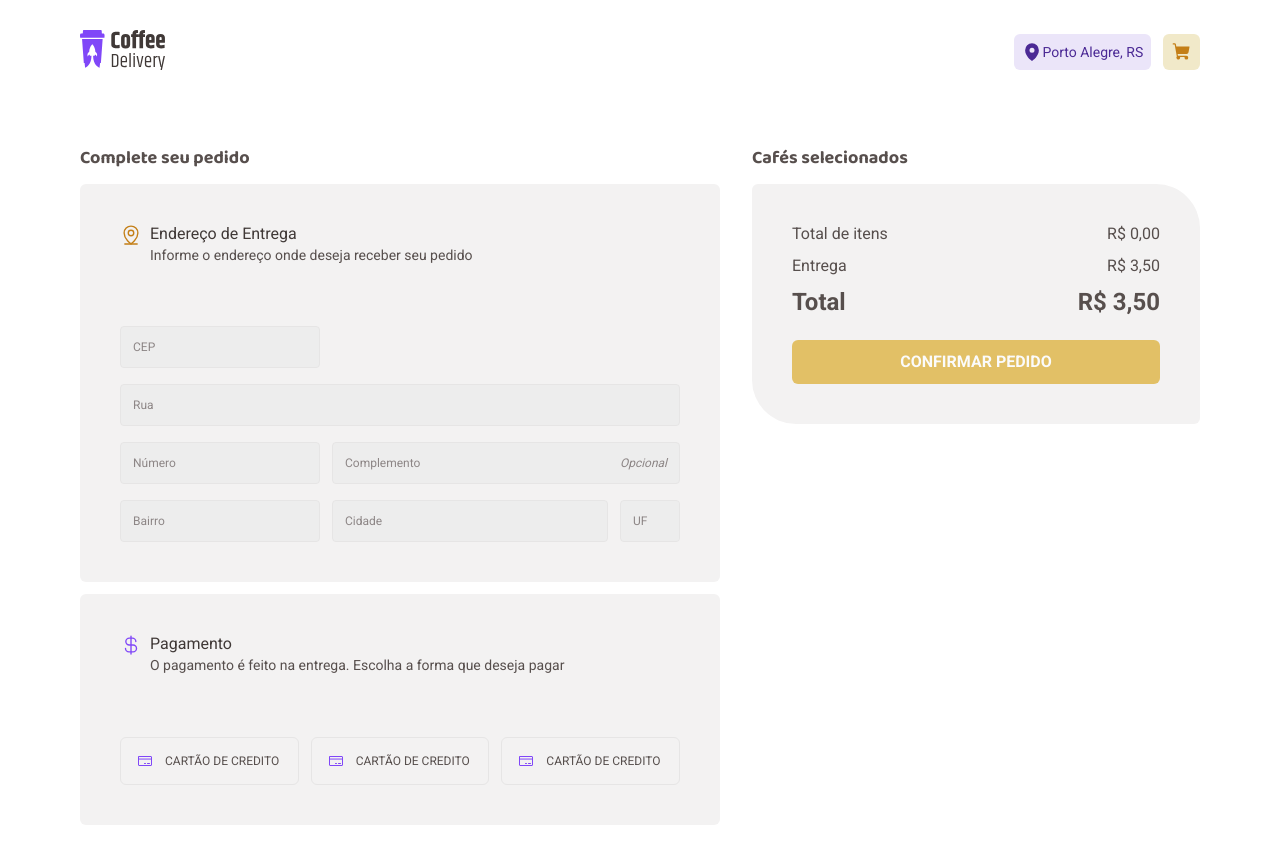
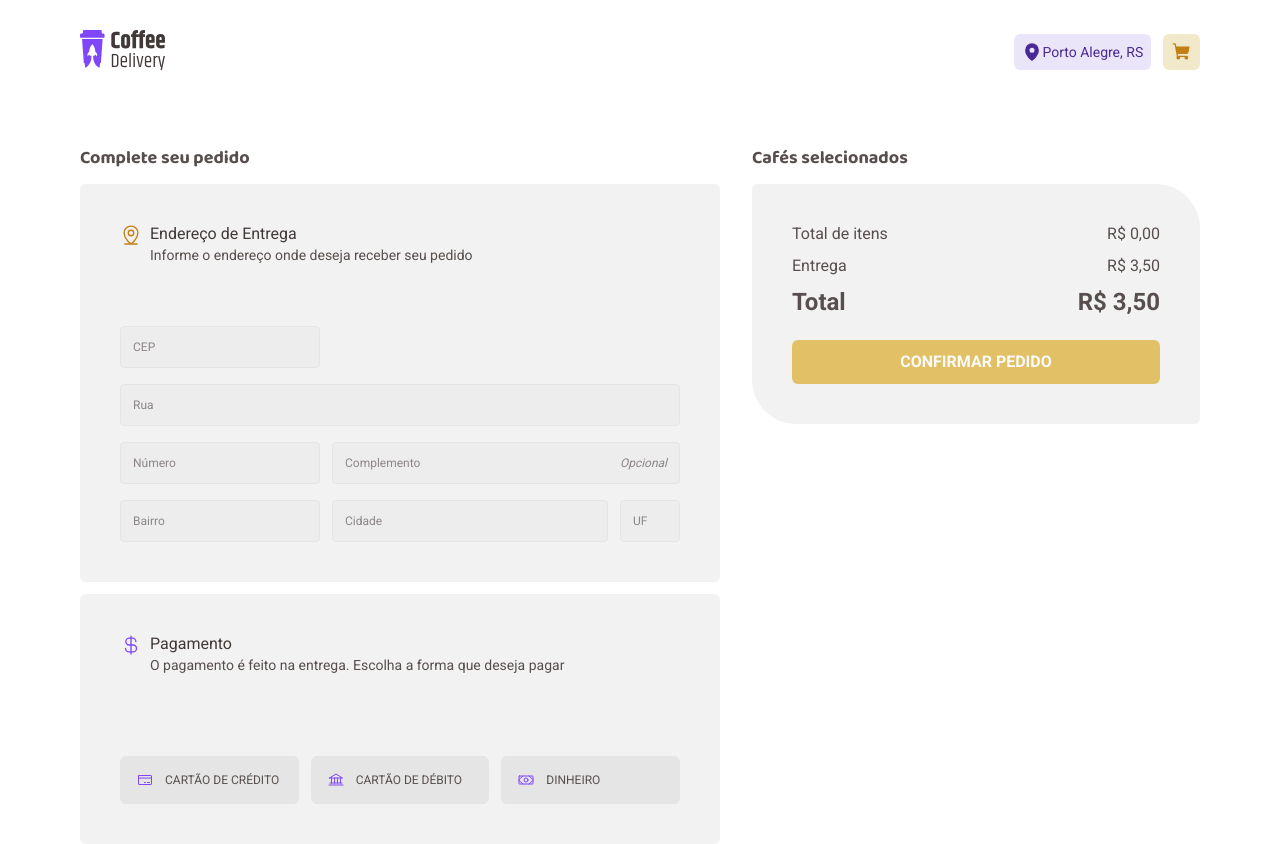
Before and after one commit to manuncorrea/coffe-delivery, a React (Vite) app: page /checkout in a window 1280 px wide. Built offline with nearby package versions, Linux system fonts and the light colour scheme.

Commit message:
configurnado metodo de pagemento

```diff
--- a/src/pages/Checkout/components/CheckoutForm/CheckoutPaymentOptions.tsx
+++ b/src/pages/Checkout/components/CheckoutForm/CheckoutPaymentOptions.tsx
@@ -1,12 +1,45 @@
+import { Bank, CreditCard, Money } from 'phosphor-react'
+import { useFormContext } from 'react-hook-form'
 import { CheckoutPayment } from '../CheckoutPayment'
 import { CheckoutPaymentOptionsContainer } from './styles'
 
+export const paymentMethods = {
+  credit: {
+    label: 'Cartão de crédito',
+    icon: <CreditCard size={16} />,
+  },
+  debit: {
+    label: 'Cartão de débito',
+    icon: <Bank size={16} />,
+  },
+  money: {
+    label: 'Dinheiro',
+    icon: <Money size={16} />,
+  },
+}
+
 export function CheckoutPaymentOptions() {
+  const {
+    register,
+    formState: { errors },
+  } = useFormContext()
+
+  const paymentMethodError = errors?.paymentMethod?.message as unknown as string
+
   return (
     <CheckoutPaymentOptionsContainer>
-      <CheckoutPayment />
-      <CheckoutPayment />
-      <CheckoutPayment />
+      {Object.entries(paymentMethods).map(([key, { label, icon }]) => (
+        <CheckoutPayment
+          key={label}
+          id={key}
+          icon={icon}
+          label={label}
+          value={key}
+          {...register('paymentMethod')}
+        />
+      ))}
+
+      {paymentMethodError && <p>{paymentMethodError}</p>}
     </CheckoutPaymentOptionsContainer>
   )
 }
--- a/src/pages/Checkout/components/CheckoutForm/styles.ts
+++ b/src/pages/Checkout/components/CheckoutForm/styles.ts
@@ -80,6 +80,11 @@ export const CheckoutAddressFormContainer = styled.div`
 
 export const CheckoutPaymentOptionsContainer = styled.div`
   display: grid;
-  grid-template-columns: 1fr 1fr 1fr;
+  grid-template-columns: repeat(3, 1fr);
   gap: 0.75rem;
+
+  > p {
+    grid-column: span 3;
+    color: ${(props) => props.theme['base-error']};
+  }
 `
--- a/src/pages/Checkout/components/CheckoutPayment/index.tsx
+++ b/src/pages/Checkout/components/CheckoutPayment/index.tsx
@@ -1,12 +1,25 @@
-import { CheckoutPaymentContainer } from './styles'
+/* eslint-disable react/display-name */
+import { forwardRef, InputHTMLAttributes, ReactNode } from 'react'
+import { CheckoutPaymentContent, CheckoutPaymentContainer } from './styles'
 
-import { CreditCard } from 'phosphor-react'
+type PaymentMethodInputProps = InputHTMLAttributes<HTMLInputElement> & {
+  icon: ReactNode
+  label: string
+}
 
-export function CheckoutPayment() {
+export const CheckoutPayment = forwardRef<
+  HTMLInputElement,
+  PaymentMethodInputProps
+>(({ id, icon, label, ...props }, ref) => {
   return (
     <CheckoutPaymentContainer>
-      <CreditCard size={16} />
-      CARTÃO DE CREDITO
+      <input id={id} type="radio" {...props} name="paymentMethod" ref={ref} />
+      <label htmlFor={id}>
+        <CheckoutPaymentContent>
+          {icon}
+          {label}
+        </CheckoutPaymentContent>
+      </label>
     </CheckoutPaymentContainer>
   )
-}
+})
--- a/src/pages/Checkout/components/CheckoutPayment/styles.ts
+++ b/src/pages/Checkout/components/CheckoutPayment/styles.ts
@@ -1,6 +1,22 @@
-import styled from 'styled-components'
+import styled, { css } from 'styled-components'
 
 export const CheckoutPaymentContainer = styled.div`
+  input {
+    visibility: hidden;
+    appearance: none;
+  }
+  input:checked + label div {
+    ${(props) => css`
+      background: ${props.theme['purple-light']};
+      border-color: ${(props) => props.theme.purple};
+      &:hover {
+        background: ${props.theme['purple-light']};
+      }
+    `}
+  }
+`
+
+export const CheckoutPaymentContent = styled.div`
   display: flex;
   align-items: center;
   justify-content: flex-start;
@@ -8,21 +24,22 @@ export const CheckoutPaymentContainer = styled.div`
   padding: 0 1rem;
   gap: 0.75rem;
 
-  border: 1px solid ${(props) => props.theme['base-button']};
+  font-size: 0.75rem;
+  text-transform: uppercase;
   border-radius: 6px;
-
   height: 3rem;
 
-  font-size: 0.75rem;
+  background: ${(props) => props.theme['base-button']};
+  color: ${(props) => props.theme['base-text']};
+  border: 1px solid ${(props) => props.theme['base-button']};
+
   transition: 0.4s;
 
   svg {
     color: ${(props) => props.theme.purple};
   }
-
   &:hover {
     background: ${(props) => props.theme['base-hover']};
   }
-
   user-select: none;
 `
--- a/src/pages/Checkout/index.tsx
+++ b/src/pages/Checkout/index.tsx
@@ -1,3 +1,4 @@
+/* eslint-disable no-unused-vars */
 import { zodResolver } from '@hookform/resolvers/zod'
 import { useContext } from 'react'
 import { FormProvider, useForm } from 'react-hook-form'
@@ -8,7 +9,13 @@ import { CheckoutForm } from './components/CheckoutForm'
 import { CheckoutSelectedCoffee } from './components/CheckoutSelectedCoffee'
 import { CheckoutFormContainer } from './styles'
 
-const validateOrderFormSchema = zod.object({
+enum PaymentMethodsProps {
+  credit = 'credit',
+  debit = 'debit',
+  money = 'money',
+}
+
+const confirmOrderFormValidationSchema = zod.object({
   cep: zod.string().min(1, 'Informe o CEP'),
   street: zod.string().min(1, 'Informe o Rua'),
   number: zod.string().min(1, 'Informe o Número'),
@@ -16,24 +23,31 @@ const validateOrderFormSchema = zod.object({
   district: zod.string().min(1, 'Informe o Bairro'),
   city: zod.string().min(1, 'Informe a Cidade'),
   uf: zod.string().min(1, 'Informe a UF'),
+  paymentMethod: zod.nativeEnum(PaymentMethodsProps, {
+    errorMap: () => {
+      return { message: 'Informe o método de pagamento' }
+    },
+  }),
 })
 
-export type OrderDataType = zod.infer<typeof validateOrderFormSchema>
+export type OrderData = zod.infer<typeof confirmOrderFormValidationSchema>
 
-type ValidateOrderFormData = OrderDataType
+type ConfirmOrderFormData = OrderData
 
 export function Checkout() {
+  const confirmOrderForm = useForm<ConfirmOrderFormData>({
+    resolver: zodResolver(confirmOrderFormValidationSchema),
+    defaultValues: {
+      paymentMethod: undefined,
+    },
+  })
+
+  const { handleSubmit } = confirmOrderForm
+
   const navigate = useNavigate()
   const { cleanCart } = useContext(CartContextProps)
 
-  const validateOrderForm = useForm<ValidateOrderFormData>({
-    resolver: zodResolver(validateOrderFormSchema),
-  })
-
-  const { handleSubmit } = validateOrderForm
-
-  function handleConfirmOrder(data: ValidateOrderFormData) {
-    console.log(data)
+  function handleConfirmOrder(data: ConfirmOrderFormData) {
     navigate('/success', {
       state: data,
     })
@@ -41,7 +55,7 @@ export function Checkout() {
   }
 
   return (
-    <FormProvider {...validateOrderForm}>
+    <FormProvider {...confirmOrderForm}>
       <CheckoutFormContainer
         className="content"
         onSubmit={handleSubmit(handleConfirmOrder)}
--- a/src/pages/Success/index.tsx
+++ b/src/pages/Success/index.tsx
@@ -1,14 +1,28 @@
-import { CurrencyDollar, MapPin, Timer } from 'phosphor-react'
+import { MapPin, Timer } from 'phosphor-react'
+import { useEffect } from 'react'
+import { useLocation, useNavigate } from 'react-router-dom'
 import imagemSuccess from '../../assets/illustration-success.png'
+import { OrderDataType } from '../Checkout'
 import {
-  IconContainer,
+  IconSvg,
   OrderContainer,
-  OrderContent,
   SuccessContainer,
-  SucessContent
+  SucessContent,
 } from './styles'
 
+interface SuccessProps {
+  state: OrderDataType
+}
+
 export function Success() {
+  const navigate = useNavigate()
+  const { state } = useLocation() as unknown as SuccessProps
+
+  useEffect(() => {
+    if (!state) {
+      navigate('/')
+    }
+  }, [])
   return (
     <SuccessContainer className="content">
       <div>
@@ -18,31 +32,39 @@ export function Success() {
 
       <SucessContent>
         <OrderContainer>
-          <OrderContent>
           <section>
-              <IconContainer variant="purple">
+            <IconSvg variant="purple">
               <MapPin weight="fill" size={16} />
-              </IconContainer>
+            </IconSvg>
             <span>
-                Entrega em Rua João Daniel Martinelli, 102 Farrapos - Porto
-                Alegre, RS
+              Entrega em{' '}
+              <strong>
+                Rua {state.street}, {state.number}
+              </strong>{' '}
+              {state.district} - {state.city}, {state.uf}
             </span>
           </section>
 
           <section>
-              <IconContainer variant="yellow">
+            <IconSvg variant="yellow-dark">
               <Timer weight="fill" size={16} />
-              </IconContainer>
-              <span>Previsão de entrega 20 min - 30 min</span>
+            </IconSvg>
+            <span>
+              Previsão de entrega <br />
+              <strong>20 min - 30 min </strong>
+            </span>
           </section>
 
           <section>
-              <IconContainer variant="yellow-dark">
-                <CurrencyDollar weight="fill" size={16} />
-              </IconContainer>
-              <span>Pagamento na entrega Cartão de Crédito</span>
+            <IconSvg variant="yellow">
+              <Timer weight="fill" size={16} />
+            </IconSvg>
+            <span>
+              Pagamento na entrega
+              <br />
+              <strong>Cartão de Crédito</strong>
+            </span>
           </section>
-          </OrderContent>
         </OrderContainer>
         <img src={imagemSuccess} alt="" />
       </SucessContent>
--- a/src/pages/Success/styles.ts
+++ b/src/pages/Success/styles.ts
@@ -1,4 +1,4 @@
-import styled, { css } from 'styled-components'
+import styled from 'styled-components'
 
 interface IconProps {
   variant: 'purple' | 'yellow' | 'yellow-dark'
@@ -26,68 +26,39 @@ export const SucessContent = styled.div`
   display: grid;
   grid-template-columns: 2fr 1fr;
 `
-
 export const OrderContainer = styled.div`
+  padding: 2.5rem;
+  border-radius: 6px 36px 6px 36px;
+  position: relative;
+  background: ${(props) => props.theme.white};
+  min-width: 32rem;
   display: flex;
   flex-direction: column;
-  align-items: flex-start;
+  gap: 0.5rem;
 
-  width: 32.875rem;
-  height: 16.875rem;
-
-  border: double 1px transparent;
-  border-image-slice: 1;
-  border-radius: 6px 36px;
-  background-image: linear-gradient(
-      ${(props) => props.theme.white},
-      ${(props) => props.theme.white}
-    ),
-    radial-gradient(circle at top left, #dbac2c, #8047f8);
-  background-origin: border-box;
-  background-clip: content-box, border-box;
-`
-
-export const OrderContent = styled.div`
-  display: flex;
-  flex-direction: column;
-  align-items: center;
-  justify-content: center;
-
-  padding: 3rem;
+  &::before {
+    content: '';
+    position: absolute;
+    inset: -1px;
+    z-index: -1;
+    border-radius: 7px 37px 7px 37px;
+    background: linear-gradient(102.89deg, #dbac2c 2.61%, #8047f8 98.76%);
+  }
 
   section {
     display: flex;
-    flex-direction: row;
-    align-items: center;
-    padding: 0;
-    gap: 0.75rem;
-
-    width: 22.125rem;
-    height: 2.625rem;
-
-    margin-bottom: 2rem;
-
+    gap: 0.5rem;
     span {
-      width: 310px;
-      height: 42px;
-
-      /* Text/Regular M */
-
-      font-family: 'Roboto';
+      width: 19.375rem;
+      height: 2.625rem;
       font-style: normal;
-      font-weight: 400;
-      font-size: 16px;
+      font-size: 1rem;
       line-height: 130%;
-      /* or 21px */
-
-      /* Base/Text */
-
-      color: #574f4d;
     }
   }
 `
 
-export const IconContainer = styled.div<IconProps>`
+export const IconSvg = styled.div<IconProps>`
   display: flex;
   flex-direction: row;
   justify-content: center;
@@ -95,14 +66,15 @@ export const IconContainer = styled.div<IconProps>`
   padding: 0.5rem;
   gap: 0.5rem;
 
-  width: 2rem;
-  height: 2rem;
+  width: 32px;
+  height: 32px;
 
   border-radius: 50%;
 
-  ${({ variant }) => css`
-    background: ${(props) => props.theme[`${variant}`]};
-  `}
+  color: ${(props) => props.theme.white};
+  background: ${(props) => props.theme[props.variant]};
 
-  color: ${(props) => props.theme.white};
+  flex: none;
+  order: 0;
+  flex-grow: 0;
 `
```
Lines whose indentation alone changed are shown as unchanged.
